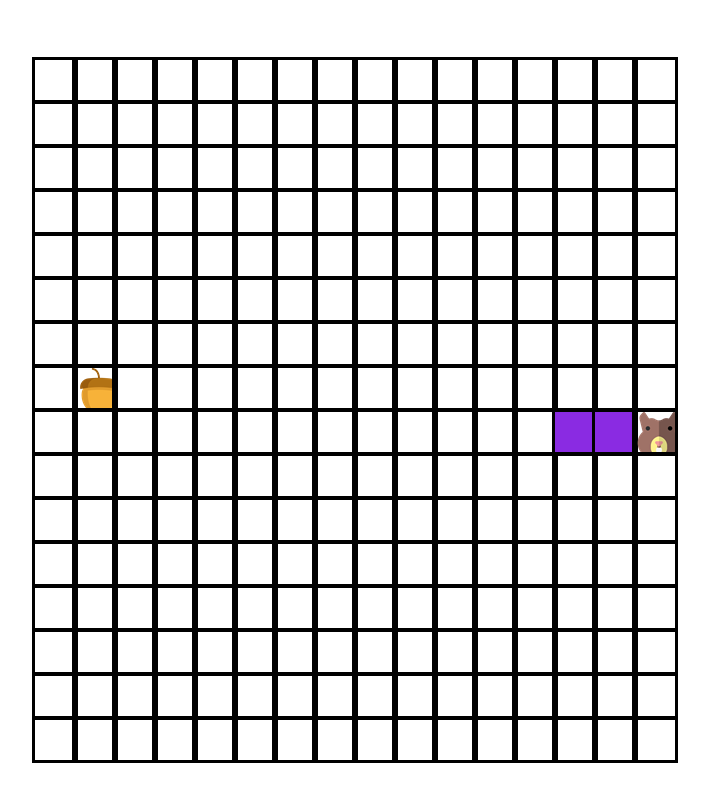
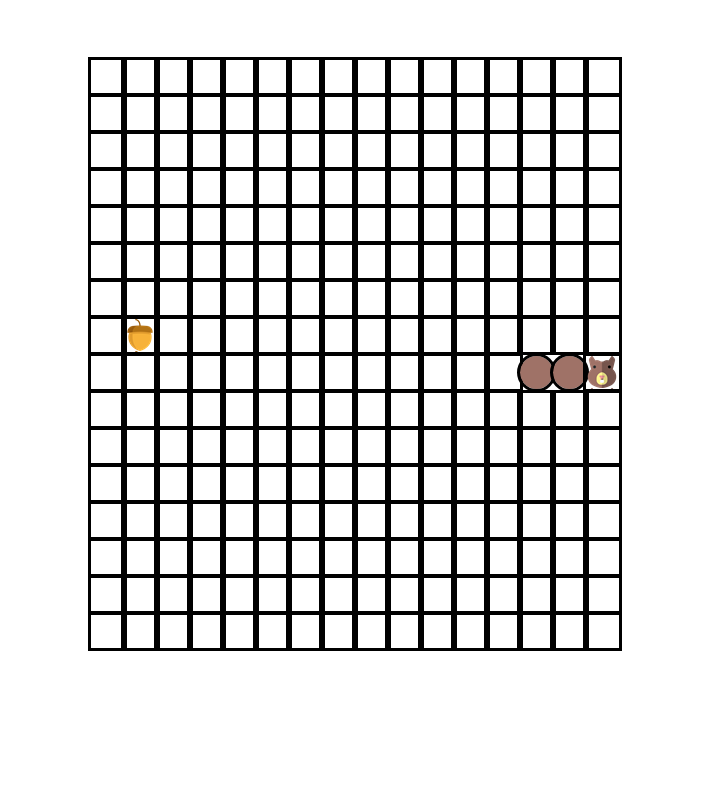
Before and after one commit to JanetGM/snake-challenge, a React (Create React App) app: page / in a window 1280 px wide. Shown: the whole page, without its empty margins (285-994 px from the left). Built offline with nearby package versions, Linux system fonts and the light colour scheme.

Commit message:
agregando color y forma de la ardilla

```diff
--- a/src/App.css
+++ b/src/App.css
@@ -40,7 +40,7 @@
 .grid{
   margin-top:60px;
   align-content: center;
-  width: 640px;
+  width: 528px;
   height: 480px;
 
 }
@@ -49,8 +49,8 @@ body{
   height: 100vh;
 }
 .cell{
-  width: 40px;
-  height: 40px;
+  width: 33px;
+  height: 33px;
   outline: 3px solid black;
   display: inline-block;
 }
@@ -62,7 +62,9 @@ body{
  background-image: url('img/zoo.png');
 }
 .bodyChipmunk{
-  background-color: blueviolet;
+  background-color: #9F7267;
+  border-radius: 20px;
+
 }
 
 
--- a/src/App.js
+++ b/src/App.js
@@ -1,4 +1,4 @@
-import React , {Component} from 'react';
+import React  from 'react';
 import './App.css';
 
 class App extends React.Component {
@@ -195,9 +195,10 @@ collidesWithAcorn = () => {
         return(
         <div className="App">
           {
-            (gameOver)?console.log('perdiste'):
+            (gameOver)?console.log(`perdiste : ${chipmunk.chipmunkBody.length-2}`):
             <div onKeyPress={this.setVelocity} className="grid" >
             {
+
                 grid.map((row,i)=>
                 row.map(cell => (
                     <div key={`${cell.row} ${cell.col}`}className={`cell
@@ -210,6 +211,7 @@ collidesWithAcorn = () => {
                   } ></div>
                 ))
                 )
+
             }
 
           </div>
```
Also changed, not shown: src/img/food.png, src/img/zoo.png.
